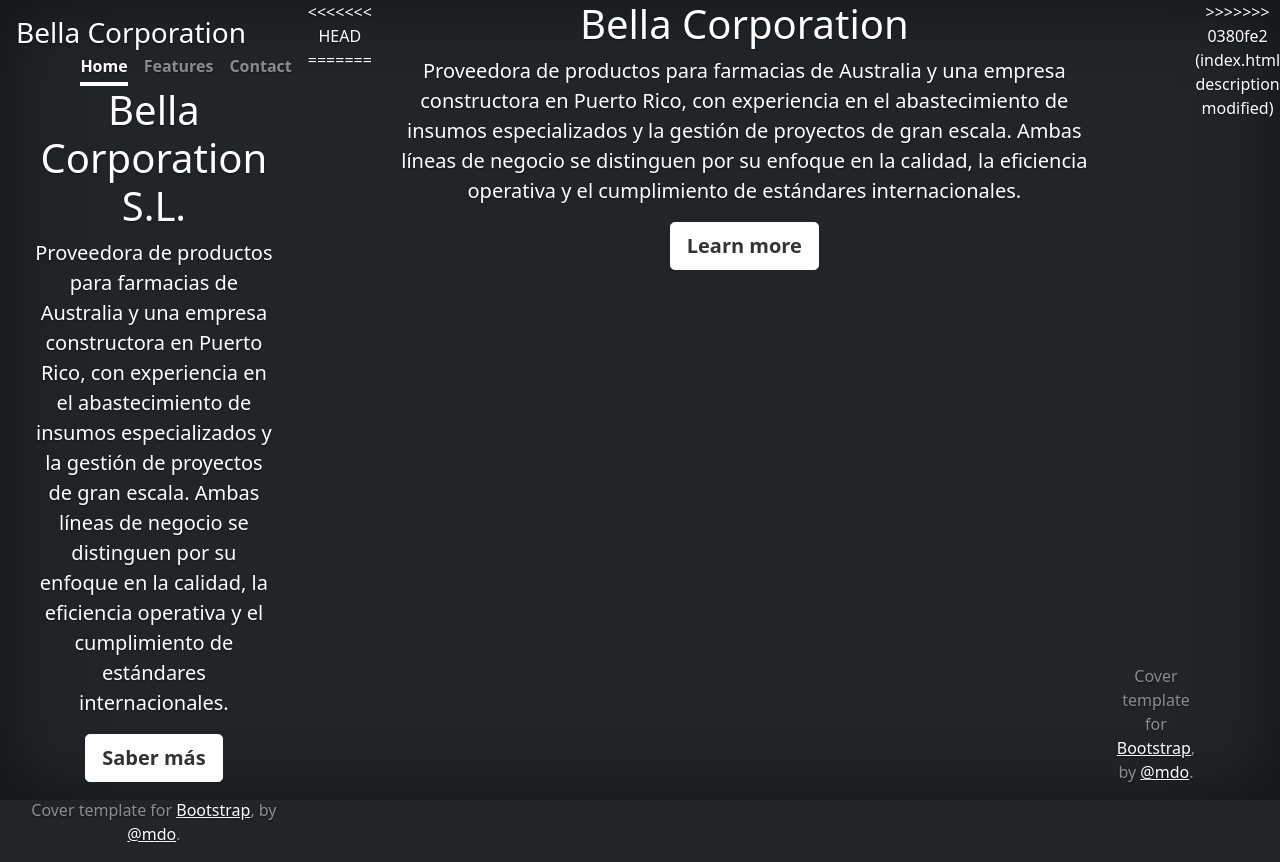
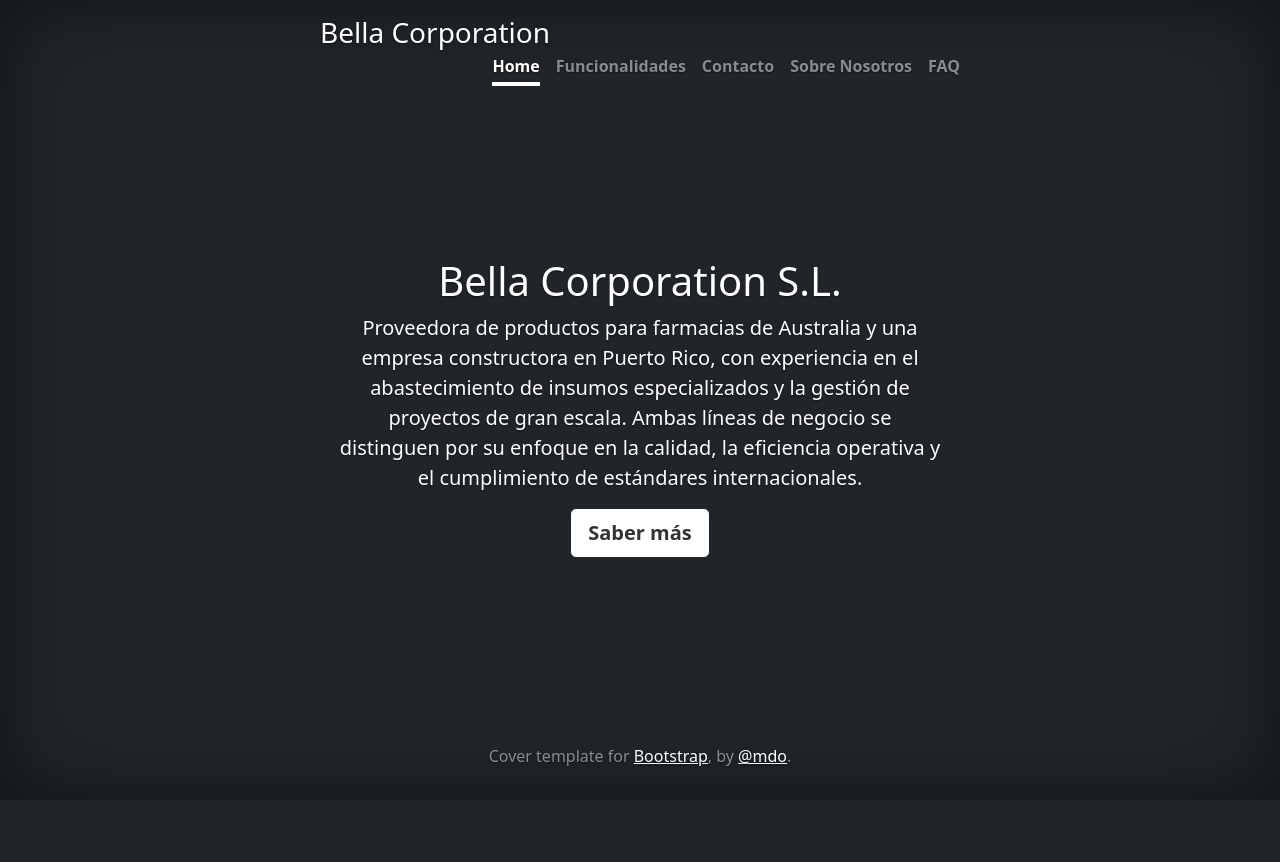
Before and after one commit to CRhernandez1/git-work, a plain HTML site: page index.html in a window 1280 px wide. After the commit the page ends 800 px from the top, so only its background shows below. Drawn offline with Linux system fonts and the light colour scheme.

Commit message:
index.html: header modified

```diff
--- a/index.html
+++ b/index.html
@@ -45,8 +45,10 @@
           <h3 class="float-md-start mb-0">Bella Corporation</h3>
           <nav class="nav nav-masthead justify-content-center float-md-end">
             <a class="nav-link active" aria-current="page" href="#">Home</a>
-            <a class="nav-link" href="#">Features</a>
-            <a class="nav-link" href="#">Contact</a>
+            <a class="nav-link" href="#">Funcionalidades</a>
+            <a class="nav-link" href="#">Contacto</a>
+            <a class="nav-link" href="#">Sobre Nosotros</a>
+            <a class="nav-link" href="#">FAQ</a>
           </nav>
         </div>
       </header>
@@ -54,8 +56,11 @@
       <main class="px-3">
         <h1>Bella Corporation S.L.</h1>
         <p class="lead">
-          Proveedora de productos para farmacias de Australia y una empresa constructora en Puerto Rico, con experiencia en el abastecimiento de insumos especializados y la gestión de proyectos de gran escala.
-Ambas líneas de negocio se distinguen por su enfoque en la calidad, la eficiencia operativa y el cumplimiento de estándares internacionales.
+          Proveedora de productos para farmacias de Australia y una empresa
+          constructora en Puerto Rico, con experiencia en el abastecimiento de
+          insumos especializados y la gestión de proyectos de gran escala. Ambas
+          líneas de negocio se distinguen por su enfoque en la calidad, la
+          eficiencia operativa y el cumplimiento de estándares internacionales.
         </p>
         <p class="lead">
           <a
@@ -74,26 +79,5 @@ Ambas líneas de negocio se distinguen por su enfoque en la calidad, la eficienc
         </p>
       </footer>
     </div>
-<<<<<<< HEAD
-=======
-  </header>
-
-  <main class="px-3">
-    <h1>Bella Corporation</h1>
-    <p class="lead">Proveedora de productos para farmacias de Australia y una empresa constructora en Puerto Rico, con experiencia en el abastecimiento de insumos especializados y la gestión de proyectos de gran escala.
-      Ambas líneas de negocio se distinguen por su enfoque en la calidad, la eficiencia operativa y el cumplimiento de estándares internacionales.</p>
-    <p class="lead">
-      <a href="#" class="btn btn-lg btn-secondary fw-bold border-white bg-white">Learn more</a>
-    </p>
-  </main>
-
-  <footer class="mt-auto text-white-50">
-    <p>Cover template for <a href="https://getbootstrap.com/" class="text-white">Bootstrap</a>, by <a href="https://twitter.com/mdo" class="text-white">@mdo</a>.</p>
-  </footer>
-</div>
-
-
-
->>>>>>> 0380fe2 (index.html description modified)
   </body>
 </html>
```
